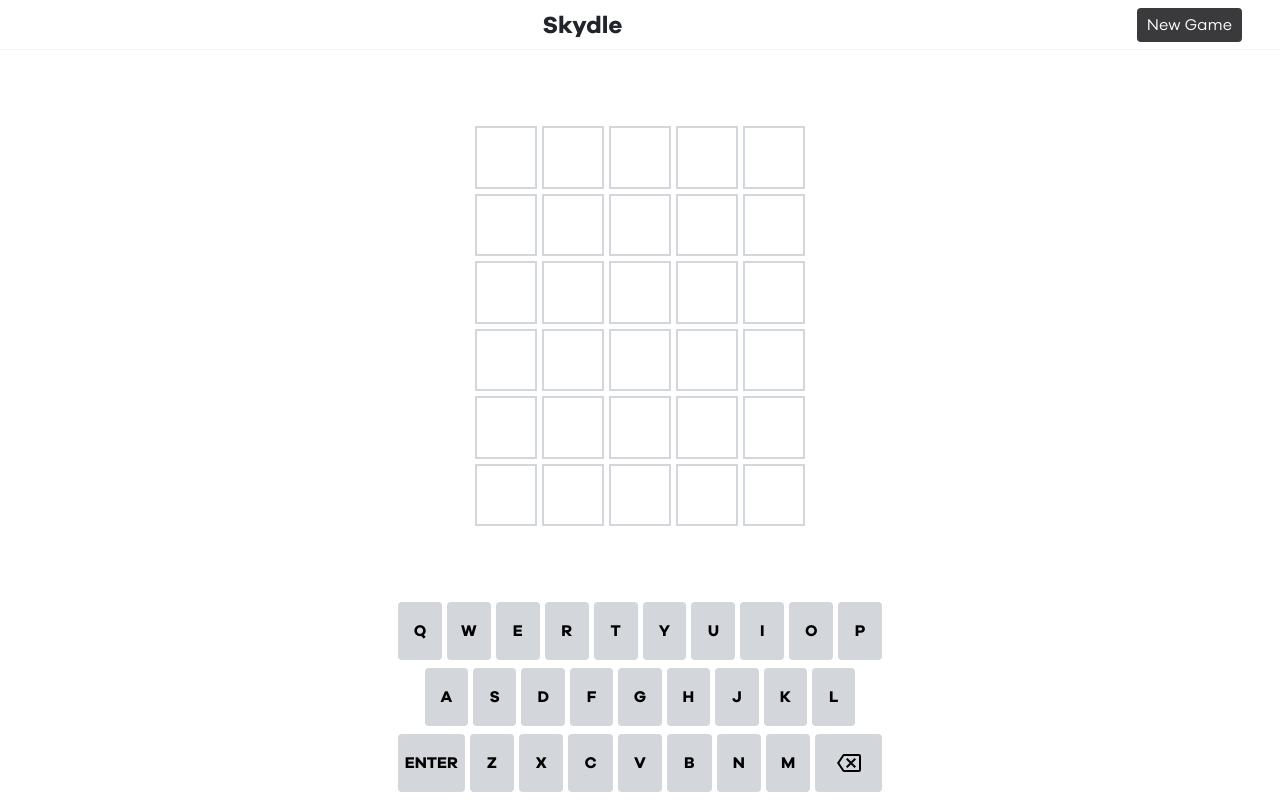
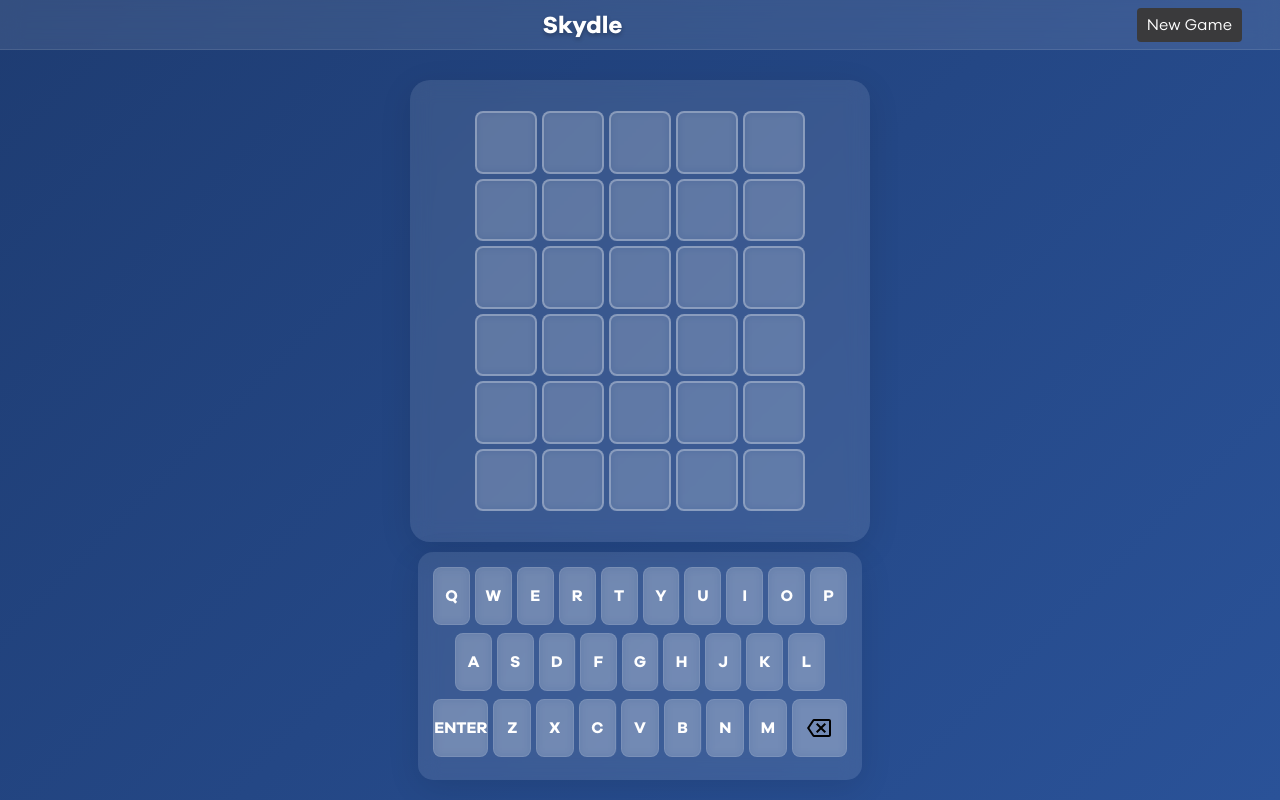
Before and after one commit to skyhaze-rbg/skyhaze-rbg.github.io, a plain HTML site: page index.html in a window 1280 px wide. Drawn offline with nearby package versions, Linux system fonts and the light colour scheme.

Commit message:
Enhance styling with gradients, improved button designs, and backdrop filters for a modern look. Updated navigation and body backgrounds, adjusted colors for better contrast, and added hover effects for buttons.

```diff
--- a/src/style.css
+++ b/src/style.css
@@ -27,7 +27,7 @@
 /* Remove Bootstrap styling */
 
 .row,
-.row > *,
+.row>*,
 button,
 div,
 h1,
@@ -61,6 +61,7 @@ html,
 body,
 #app {
     height: 100%;
+    background: linear-gradient(135deg, #1e3c72 0%, #2a5298 100%);
 }
 
 body {
@@ -70,15 +71,19 @@ body {
     flex-direction: column;
     justify-content: center;
     overflow-y: hidden;
+    background: linear-gradient(135deg, #1e3c72 0%, #2a5298 100%);
+    color: #ffffff;
 }
 
 nav {
-    border-bottom: 1px solid rgb(244, 245, 246);
+    border-bottom: 1px solid rgba(255, 255, 255, 0.1);
     height: 50px;
     display: flex;
     justify-content: space-between;
     align-items: center;
     padding: 0 16px;
+    background: rgba(255, 255, 255, 0.1);
+    backdrop-filter: blur(10px);
 }
 
 nav .navbar-brand {
@@ -96,6 +101,8 @@ nav .title {
     text-align: center;
     font-size: 1.5rem;
     line-height: 100%;
+    color: #ffffff;
+    text-shadow: 0 2px 4px rgba(0, 0, 0, 0.3);
 }
 
 nav .right {
@@ -132,6 +139,8 @@ nav #stat-button {
     display: flex;
     flex-direction: column;
     align-content: space-between;
+    padding: 20px;
+    box-sizing: border-box;
 }
 
 #board-container {
@@ -140,6 +149,11 @@ nav #stat-button {
     align-items: center;
     flex-grow: 1;
     overflow: hidden;
+    background: rgba(255, 255, 255, 0.1);
+    border-radius: 20px;
+    margin: 10px 0;
+    backdrop-filter: blur(10px);
+    box-shadow: 0 8px 32px rgba(0, 0, 0, 0.1);
 }
 
 #board-container #board {
@@ -180,19 +194,23 @@ nav #stat-button {
 }
 
 @keyframes Shake {
+
     10%,
     90% {
         transform: translateX(-1px);
     }
+
     20%,
     80% {
         transform: translateX(2px);
     }
+
     30%,
     50%,
     70% {
         transform: translateX(-4px);
     }
+
     40%,
     60% {
         transform: translateX(4px);
@@ -209,14 +227,19 @@ nav #stat-button {
     font-weight: bold;
     vertical-align: middle;
     box-sizing: border-box;
-    color: #121213;
+    color: #ffffff;
     text-transform: uppercase;
     user-select: none;
-    border: 2px solid #d3d6da;
+    border: 2px solid rgba(255, 255, 255, 0.3);
+    background: rgba(255, 255, 255, 0.1);
+    border-radius: 8px;
+    backdrop-filter: blur(5px);
+    transition: all 0.3s ease;
 }
 
 .tile[data-status="tbd"] {
-    border: 2px solid #878a8c;
+    border: 2px solid rgba(255, 255, 255, 0.5);
+    background: rgba(255, 255, 255, 0.15);
 }
 
 .tile[data-status="correct"] {
@@ -251,6 +274,7 @@ nav #stat-button {
         transform: scale(0.8);
         opacity: 0;
     }
+
     40% {
         transform: scale(1.1);
         opacity: 1;
@@ -267,9 +291,11 @@ nav #stat-button {
     0% {
         transform: rotateX(0);
     }
+
     50% {
         transform: rotateX(-90deg);
     }
+
     100% {
         transform: rotateX(0);
     }
@@ -285,6 +311,7 @@ nav #stat-button {
     0% {
         transform: rotateX(0);
     }
+
     100% {
         transform: rotateX(-90deg);
     }
@@ -300,6 +327,7 @@ nav #stat-button {
     0% {
         transform: rotateX(-90deg);
     }
+
     100% {
         transform: rotateX(0);
     }
@@ -311,22 +339,28 @@ nav #stat-button {
 }
 
 @keyframes Bounce {
+
     0%,
     20% {
         transform: translateY(0);
     }
+
     40% {
         transform: translateY(-30px);
     }
+
     50% {
         transform: translateY(5px);
     }
+
     60% {
         transform: translateY(-15px);
     }
+
     80% {
         transform: translateY(2px);
     }
+
     100% {
         transform: translateY(0);
     }
@@ -341,6 +375,11 @@ nav #stat-button {
 
 #keyboard-container {
     margin: 0 8px;
+    background: rgba(255, 255, 255, 0.1);
+    border-radius: 15px;
+    padding: 15px;
+    backdrop-filter: blur(10px);
+    box-shadow: 0 8px 32px rgba(0, 0, 0, 0.1);
 }
 
 #keyboard {
@@ -364,17 +403,26 @@ nav #stat-button {
     border: 0;
     padding: inherit;
     height: 58px;
-    border-radius: 4px;
+    border-radius: 8px;
     cursor: pointer;
     user-select: none;
-    background-color: #d3d6da;
-    color: #000000;
+    background: rgba(255, 255, 255, 0.2);
+    color: #ffffff;
     flex: 1;
     display: flex;
     justify-content: center;
     align-items: center;
     text-transform: uppercase;
     -webkit-tap-highlight-color: rgba(0, 0, 0, 0.3);
+    backdrop-filter: blur(5px);
+    transition: all 0.3s ease;
+    border: 1px solid rgba(255, 255, 255, 0.1);
+}
+
+#keyboard .row button:hover {
+    background: rgba(255, 255, 255, 0.3);
+    transform: translateY(-2px);
+    box-shadow: 0 4px 12px rgba(0, 0, 0, 0.2);
 }
 
 #keyboard .row button svg {
@@ -412,15 +460,17 @@ nav #stat-button {
     top: 10%;
     left: 50%;
     transform: translate(-50%, -50%);
-    background: rgb(24 24 24 / 80%);
+    background: rgba(0, 0, 0, 0.8);
     color: #ffffff;
-    border-radius: 5px;
+    border-radius: 10px;
     text-align: center;
     font-size: 14px;
     z-index: 9999;
     visibility: visible;
     opacity: 1;
     transition: opacity 2s linear;
+    backdrop-filter: blur(10px);
+    border: 1px solid rgba(255, 255, 255, 0.1);
 }
 
 /* overriding bootstrap */
--- a/style.css
+++ b/style.css
@@ -27,7 +27,7 @@
 /* Remove Bootstrap styling */
 
 .row,
-.row > *,
+.row>*,
 button,
 div,
 h1,
@@ -61,6 +61,7 @@ html,
 body,
 #app {
     height: 100%;
+    background: linear-gradient(135deg, #1e3c72 0%, #2a5298 100%);
 }
 
 body {
@@ -70,15 +71,19 @@ body {
     flex-direction: column;
     justify-content: center;
     overflow-y: hidden;
+    background: linear-gradient(135deg, #1e3c72 0%, #2a5298 100%);
+    color: #ffffff;
 }
 
 nav {
-    border-bottom: 1px solid rgb(244, 245, 246);
+    border-bottom: 1px solid rgba(255, 255, 255, 0.1);
     height: 50px;
     display: flex;
     justify-content: space-between;
     align-items: center;
     padding: 0 16px;
+    background: rgba(255, 255, 255, 0.1);
+    backdrop-filter: blur(10px);
 }
 
 nav .navbar-brand {
@@ -96,6 +101,8 @@ nav .title {
     text-align: center;
     font-size: 1.5rem;
     line-height: 100%;
+    color: #ffffff;
+    text-shadow: 0 2px 4px rgba(0, 0, 0, 0.3);
 }
 
 nav .right {
@@ -132,6 +139,8 @@ nav #stat-button {
     display: flex;
     flex-direction: column;
     align-content: space-between;
+    padding: 20px;
+    box-sizing: border-box;
 }
 
 #board-container {
@@ -140,6 +149,11 @@ nav #stat-button {
     align-items: center;
     flex-grow: 1;
     overflow: hidden;
+    background: rgba(255, 255, 255, 0.1);
+    border-radius: 20px;
+    margin: 10px 0;
+    backdrop-filter: blur(10px);
+    box-shadow: 0 8px 32px rgba(0, 0, 0, 0.1);
 }
 
 #board-container #board {
@@ -180,19 +194,23 @@ nav #stat-button {
 }
 
 @keyframes Shake {
+
     10%,
     90% {
         transform: translateX(-1px);
     }
+
     20%,
     80% {
         transform: translateX(2px);
     }
+
     30%,
     50%,
     70% {
         transform: translateX(-4px);
     }
+
     40%,
     60% {
         transform: translateX(4px);
@@ -209,14 +227,19 @@ nav #stat-button {
     font-weight: bold;
     vertical-align: middle;
     box-sizing: border-box;
-    color: #121213;
+    color: #ffffff;
     text-transform: uppercase;
     user-select: none;
-    border: 2px solid #d3d6da;
+    border: 2px solid rgba(255, 255, 255, 0.3);
+    background: rgba(255, 255, 255, 0.1);
+    border-radius: 8px;
+    backdrop-filter: blur(5px);
+    transition: all 0.3s ease;
 }
 
 .tile[data-status="tbd"] {
-    border: 2px solid #878a8c;
+    border: 2px solid rgba(255, 255, 255, 0.5);
+    background: rgba(255, 255, 255, 0.15);
 }
 
 .tile[data-status="correct"] {
@@ -251,6 +274,7 @@ nav #stat-button {
         transform: scale(0.8);
         opacity: 0;
     }
+
     40% {
         transform: scale(1.1);
         opacity: 1;
@@ -267,9 +291,11 @@ nav #stat-button {
     0% {
         transform: rotateX(0);
     }
+
     50% {
         transform: rotateX(-90deg);
     }
+
     100% {
         transform: rotateX(0);
     }
@@ -285,6 +311,7 @@ nav #stat-button {
     0% {
         transform: rotateX(0);
     }
+
     100% {
         transform: rotateX(-90deg);
     }
@@ -300,6 +327,7 @@ nav #stat-button {
     0% {
         transform: rotateX(-90deg);
     }
+
     100% {
         transform: rotateX(0);
     }
@@ -311,22 +339,28 @@ nav #stat-button {
 }
 
 @keyframes Bounce {
+
     0%,
     20% {
         transform: translateY(0);
     }
+
     40% {
         transform: translateY(-30px);
     }
+
     50% {
         transform: translateY(5px);
     }
+
     60% {
         transform: translateY(-15px);
     }
+
     80% {
         transform: translateY(2px);
     }
+
     100% {
         transform: translateY(0);
     }
@@ -341,6 +375,11 @@ nav #stat-button {
 
 #keyboard-container {
     margin: 0 8px;
+    background: rgba(255, 255, 255, 0.1);
+    border-radius: 15px;
+    padding: 15px;
+    backdrop-filter: blur(10px);
+    box-shadow: 0 8px 32px rgba(0, 0, 0, 0.1);
 }
 
 #keyboard {
@@ -364,17 +403,26 @@ nav #stat-button {
     border: 0;
     padding: inherit;
     height: 58px;
-    border-radius: 4px;
+    border-radius: 8px;
     cursor: pointer;
     user-select: none;
-    background-color: #d3d6da;
-    color: #000000;
+    background: rgba(255, 255, 255, 0.2);
+    color: #ffffff;
     flex: 1;
     display: flex;
     justify-content: center;
     align-items: center;
     text-transform: uppercase;
     -webkit-tap-highlight-color: rgba(0, 0, 0, 0.3);
+    backdrop-filter: blur(5px);
+    transition: all 0.3s ease;
+    border: 1px solid rgba(255, 255, 255, 0.1);
+}
+
+#keyboard .row button:hover {
+    background: rgba(255, 255, 255, 0.3);
+    transform: translateY(-2px);
+    box-shadow: 0 4px 12px rgba(0, 0, 0, 0.2);
 }
 
 #keyboard .row button svg {
@@ -412,15 +460,17 @@ nav #stat-button {
     top: 10%;
     left: 50%;
     transform: translate(-50%, -50%);
-    background: rgb(24 24 24 / 80%);
+    background: rgba(0, 0, 0, 0.8);
     color: #ffffff;
-    border-radius: 5px;
+    border-radius: 10px;
     text-align: center;
     font-size: 14px;
     z-index: 9999;
     visibility: visible;
     opacity: 1;
     transition: opacity 2s linear;
+    backdrop-filter: blur(10px);
+    border: 1px solid rgba(255, 255, 255, 0.1);
 }
 
 /* overriding bootstrap */
```
